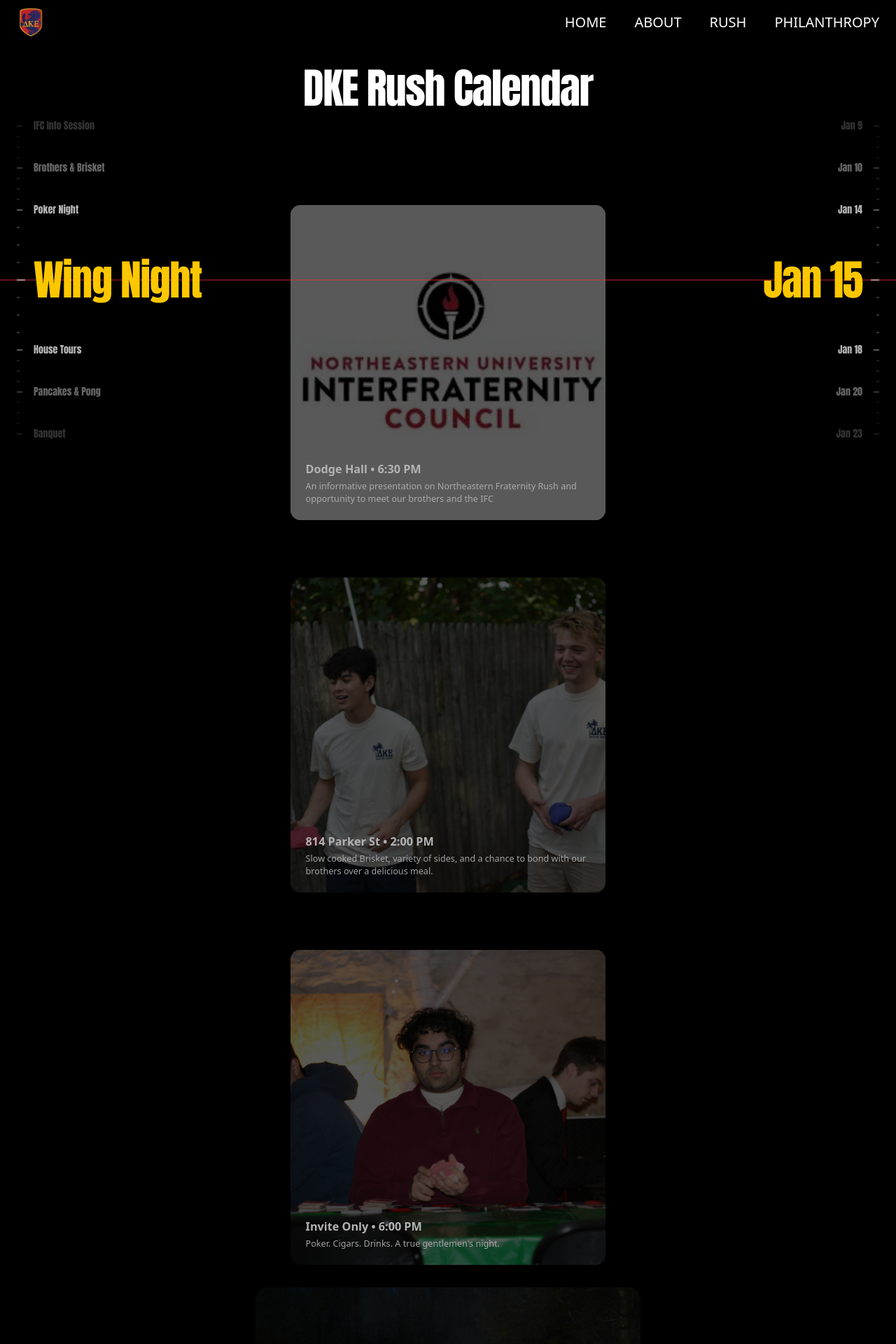
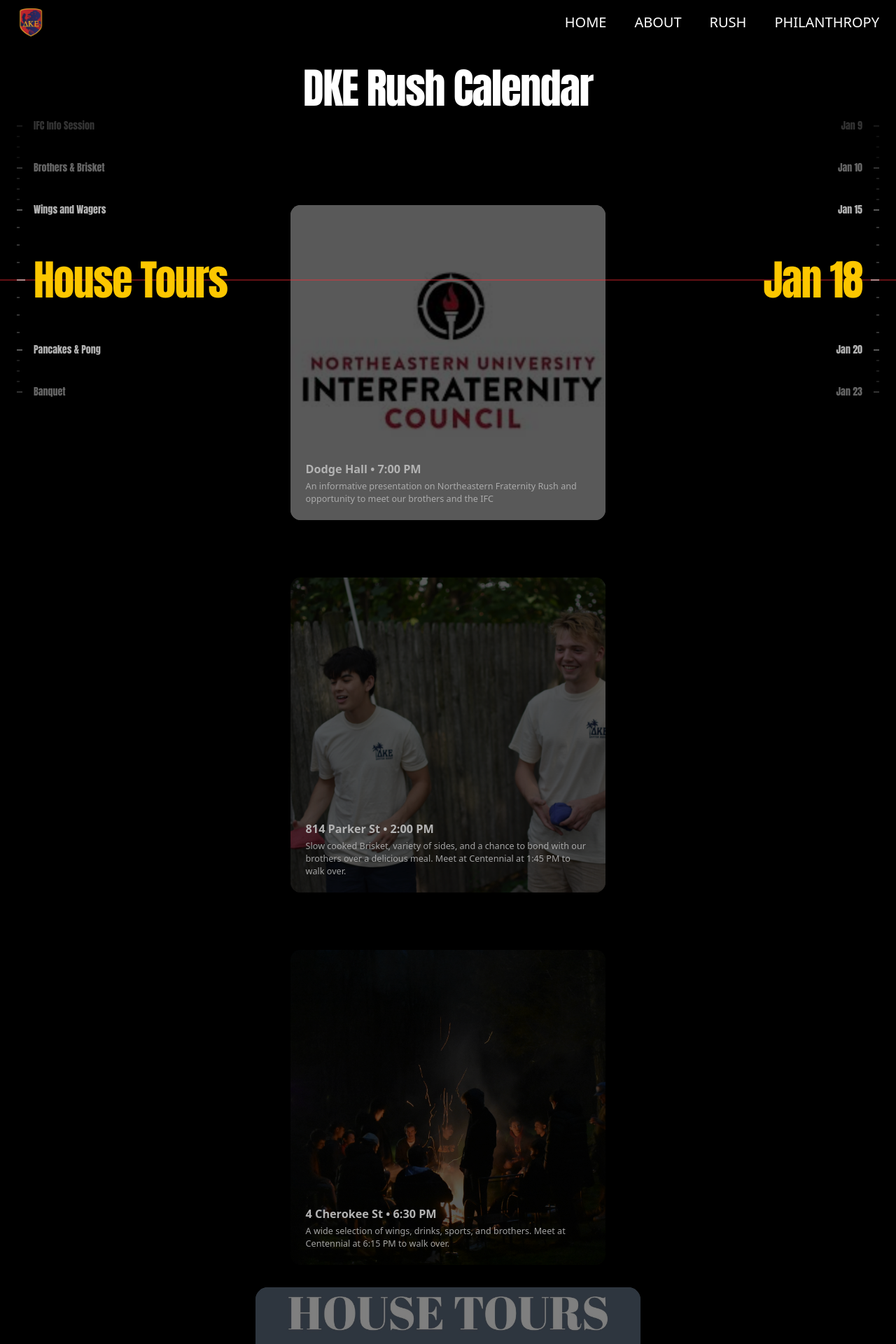
Before and after one commit to Delta-Kappa-Epsilon-Nu-Alpha/DKE-site, a Next.js app: page /rush in a window 1280 px wide. Shown: the top 1920 px of the page at 70% size. Built offline with nearby package versions, Linux system fonts and the light colour scheme.

Commit message:
updated rush data

```diff
--- a/app/rush/rushData.ts
+++ b/app/rush/rushData.ts
@@ -12,7 +12,7 @@
     name: "IFC Info Session",
     description:
       "An informative presentation on Northeastern Fraternity Rush and opportunity to meet our brothers and the IFC",
-    datetime: "2026-01-09T18:30:00",
+    datetime: "2026-01-09T19:00:00",
     location: "Dodge Hall",
     image: "images/ifc.jpeg",
     open: true,
@@ -20,42 +20,26 @@
   {
     name: "Brothers & Brisket",
     description:
-      "Slow cooked Brisket, variety of sides, and a chance to bond with our brothers over a delicious meal.",
+      "Slow cooked Brisket, variety of sides, and a chance to bond with our brothers over a delicious meal. Meet at Centennial at 1:45 PM to walk over.",
     datetime: "2026-01-10T14:00:00",
     location: "814 Parker St",
     image: "images/rushBbq.jpeg",
     open: true,
   },
-  // {
-  //   name: "Canes & Games",
-  //   description:
-  //     "An afternoon of spikeball, cornhole, die, and lawn games at West Village Quad, paired with a catered Raising Cane's dinner. It?s the perfect chance to relax, enjoy some great food, and bond over friendly competition.",
-  //   datetime: "2025-09-10T18:30:00",
-  //   location: "West Village Quad",
-  //   image: "images/canesAndGames.PNG",
-  //   open: true,
-  // },
   {
-    name: "Poker Night",
-    description: "Poker. Cigars. Drinks. A true gentlemen's night.",
-    datetime: "2026-01-14T18:00:00",
-    location: "Invite Only",
-    image: "images/poker.JPG",
-    open: true,
-  },
-  {
-    name: "Wing Night",
-    description: "A wide selection of wings, drinks, sports, and brothers.",
-    datetime: "2026-01-15T18:00:00",
-    location: "Centennial Quad",
+    name: "Wings and Wagers",
+    description:
+      "A wide selection of wings, drinks, sports, and brothers. Meet at Centennial at 6:15 PM to walk over.",
+    datetime: "2026-01-15T18:30:00",
+    location: "4 Cherokee St",
     image: "images/fire3.JPG",
     open: true,
   },
   {
     name: "House Tours",
     description:
-      "PNMs are guided through our nine houses in Mission Hill, showcasing our rooms, backyards, and event spaces. The night wraps up with dinner, s?mores, and a campfire hangout at one of the houses.",
-    datetime: "2026-01-18T19:00:00",
+      "PNMs are guided through our nine houses in Mission Hill, showcasing our rooms, backyards, and event spaces. The night wraps up with dinner, s?mores, and a campfire hangout at one of the houses. Meet at Centennial at 6:15 PM to walk over.",
+    datetime: "2026-01-18T18:30:00",
     location: "Mission Hill",
     image: "images/house.jpg",
     open: false,
@@ -63,9 +47,9 @@
   {
     name: "Pancakes & Pong",
     description:
-      "PNMs team up with a brother of their choice for a bracket-style pong tournament, all competing for the legendary DKE Trophy. Alongside the tournament, we serve up fresh pancakes and sausages to keep everyone fueled during the games.",
+      "PNMs team up with a brother of their choice for a bracket-style pong tournament, all competing for the legendary DKE Trophy. Alongside the tournament, we serve up fresh pancakes and sausages to keep everyone fueled during the games. Meet at Centennial at 6:15 PM to walk over.",
     datetime: "2026-01-20T18:30:00",
-    location: "Invite Only",
+    location: "4 Cherokee St",
     image: "images/pongTrophy.JPG",
     open: false,
   },
```
